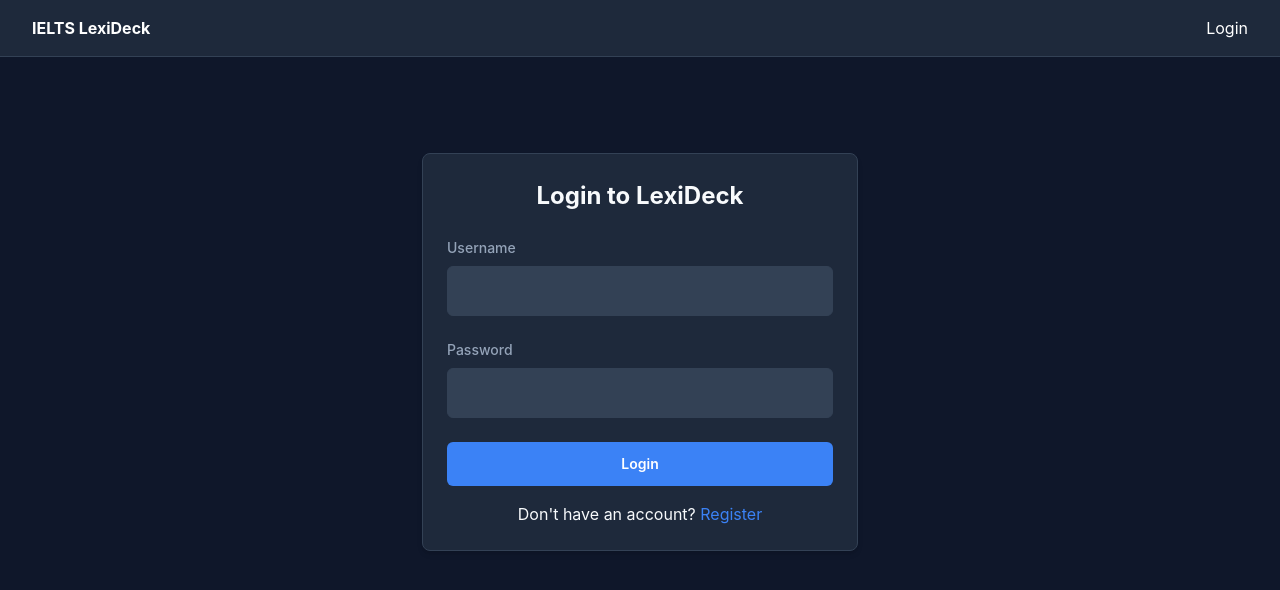
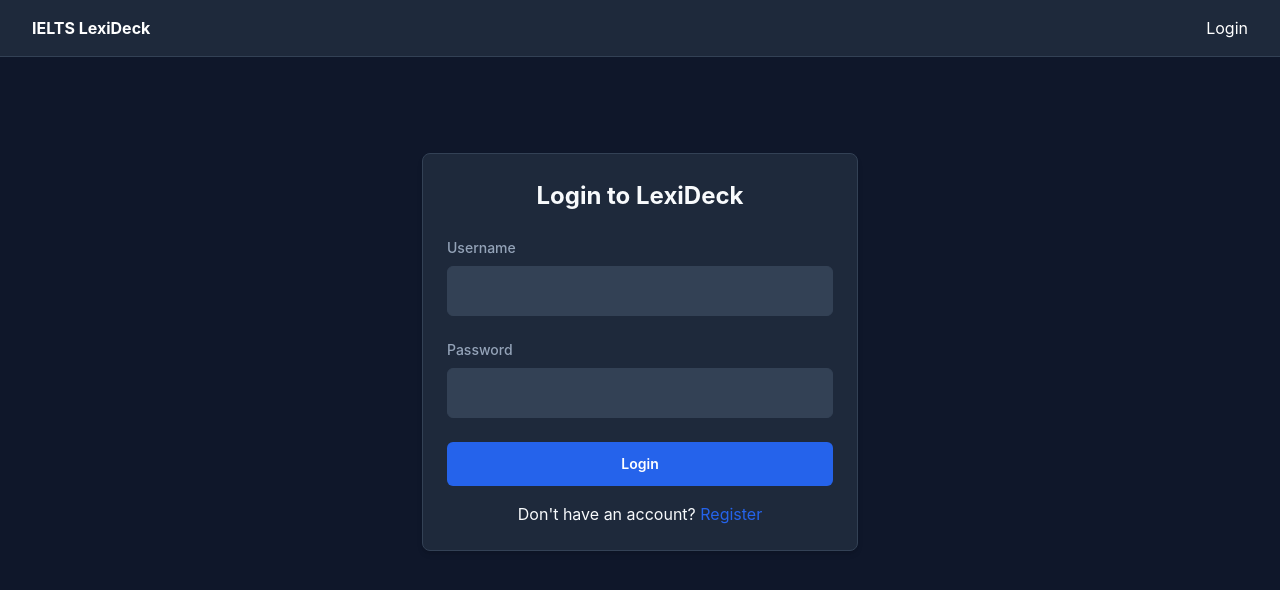
Before and after one commit to BipronathSaha12/lexideck-frontend, a React app: page /login in a window 1280 px wide. Shown: the top 590 px of the page. Built offline with nearby package versions, Linux system fonts and the light colour scheme; no server answers; the HTML template or start-up script is replaced by a standard one.

Commit message:
Fix final accessibility audits: update heading hierarchy and hardcode accessible Tailwind colors

```diff
--- a/src/pages/Dashboard.jsx
+++ b/src/pages/Dashboard.jsx
@@ -80,7 +80,7 @@ export default function Dashboard() {
       {/* Stat Cards */}
       <div className="grid grid-cols-2 grid-cols-4" style={{ marginBottom: "2rem" }}>
         <div className="card" style={{ textAlign: "center" }}>
-          <div style={{ fontSize: "2rem", fontWeight: "bold", color: "var(--accent-color)" }}>{stats.due_now}</div>
+          <div style={{ fontSize: "2rem", fontWeight: "bold", color: "#60a5fa" }}>{stats.due_now}</div>
           <div style={{ color: "var(--text-secondary)", fontSize: "0.875rem" }}>Due now</div>
         </div>
         <div className="card" style={{ textAlign: "center" }}>
@@ -99,7 +99,7 @@ export default function Dashboard() {
 
       {/* Box Distribution */}
       <div className="card" style={{ marginBottom: "2rem" }}>
-        <h3 style={{ marginBottom: "1rem" }}>Where your cards sit</h3>
+        <h2 style={{ marginBottom: "1rem", fontSize: "1.25rem", fontWeight: "bold" }}>Where your cards sit</h2>
         {chartData.length > 0 ? (
           <div style={{ height: 300, width: "100%" }}>
             <ResponsiveContainer width="100%" height="100%">
@@ -130,7 +130,7 @@ export default function Dashboard() {
 
       {/* Heatmap (Study Activity) */}
       <div className="card" style={{ marginBottom: "2rem" }}>
-        <h3 style={{ marginBottom: "1rem" }}>Activity Heatmap (Last 30 Days)</h3>
+        <h2 style={{ marginBottom: "1rem", fontSize: "1.25rem", fontWeight: "bold" }}>Activity Heatmap (Last 30 Days)</h2>
         {stats.heatmap && (
           <div className="flex gap-1 flex-wrap">
             {Array.from({ length: 30 }).map((_, i) => {
@@ -158,7 +158,7 @@ export default function Dashboard() {
 
       {/* Ready to Study */}
       <div className="page-header" style={{ borderBottom: "none", marginBottom: "1rem" }}>
-        <h3>Ready to study</h3>
+        <h2 style={{ fontSize: "1.25rem", fontWeight: "bold" }}>Ready to study</h2>
         <Link to="/decks">See all decks &gt;</Link>
       </div>
 
--- a/tailwind.config.js
+++ b/tailwind.config.js
@@ -12,12 +12,12 @@ export default {
         bgTertiary: "#334155",
         textPrimary: "#f8fafc",
         textSecondary: "#94a3b8",
-        accent: "#3b82f6",
-        accentHover: "#2563eb",
-        danger: "#ef4444",
+        accent: "#2563eb",
+        accentHover: "#1d4ed8",
+        danger: "#f87171",
         success: "#10b981",
         borderColor: "#334155",
-        box1: "#ef4444",
+        box1: "#f87171",
         box2: "#f59e0b",
         box3: "#eab308",
         box4: "#84cc16",
```
